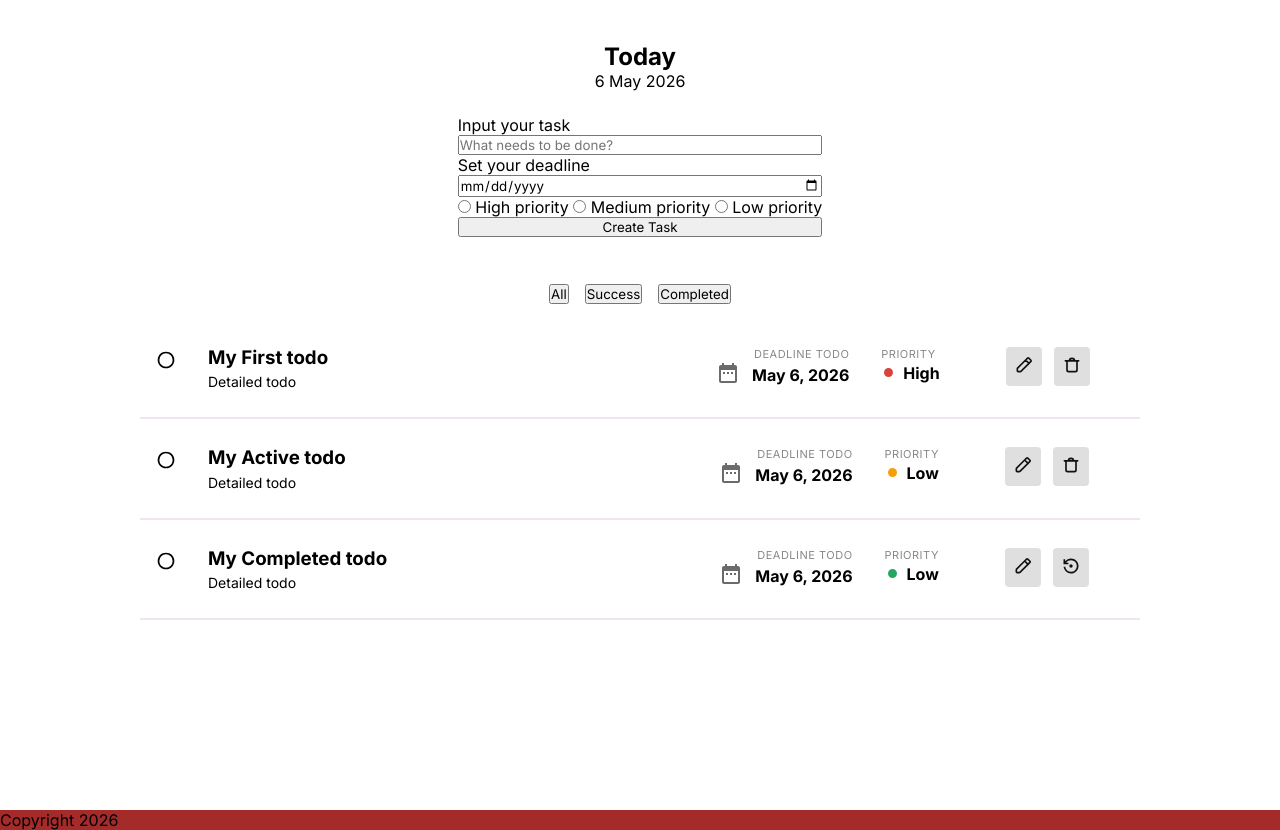
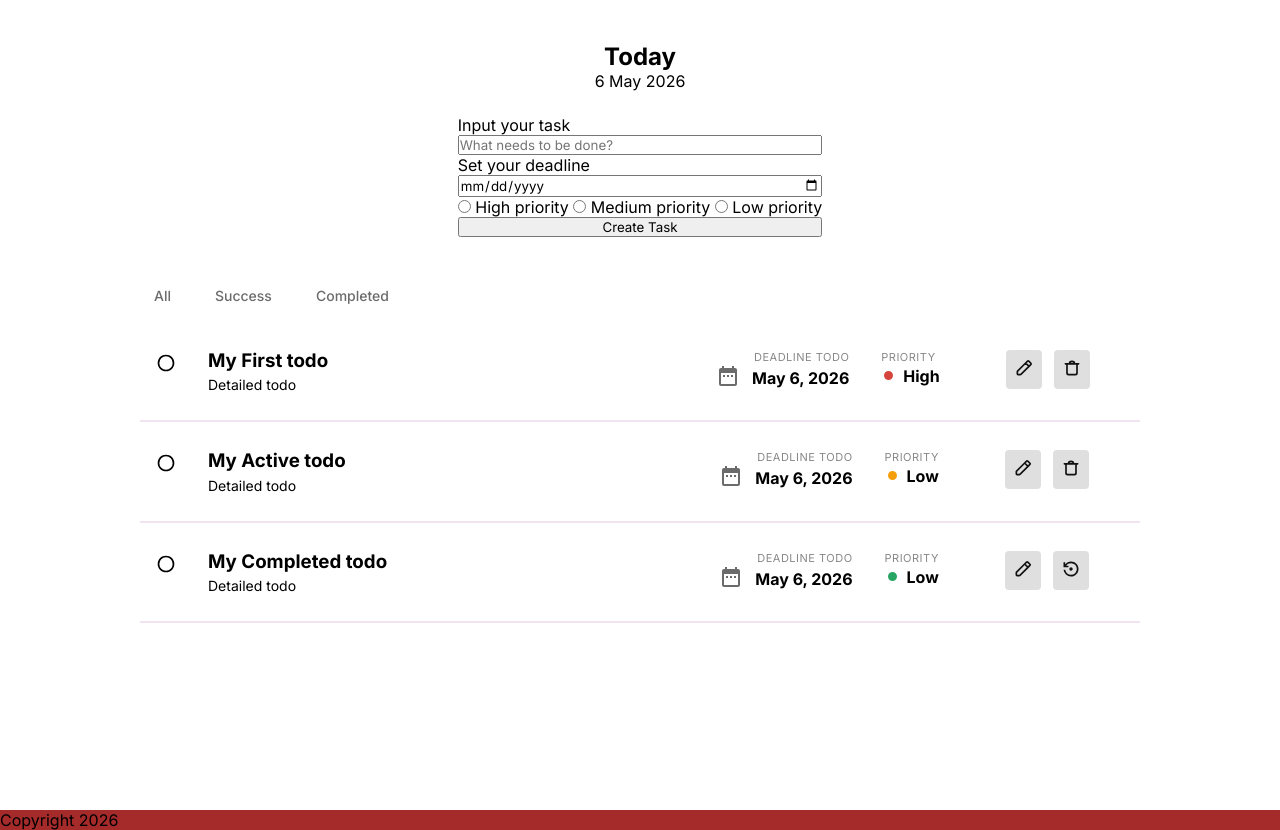
Before and after one commit to ridhaginanjar/nyieun-todo, a plain HTML site: page index.html in a window 1280 px wide. Shown: the part 93-923 px from the top of the page. Drawn offline with Linux system fonts and the light colour scheme.

Commit message:
refactor: styling tab bar

```diff
--- a/css/style.css
+++ b/css/style.css
@@ -32,7 +32,7 @@ header {
 .navbar {
     display: grid;
     grid-template-areas:
-    "dashboard settings";
+        "dashboard settings";
     grid-template-columns: 2;
     gap: 32px;
 }
@@ -40,7 +40,8 @@ header {
 main {
     min-height: 100vh;
 }
-.todo-card {
+
+.todo-card{
     background-color: #ffffff;
     min-height: 128px;
     display: flex;
@@ -49,59 +50,77 @@ main {
     justify-content: space-around;
     padding: 32px 64px;
 }
+
+.tab-bar {
+    display: flex;
+    flex-direction: row;
+    gap: 16px;
+    max-width: 1000px;
+    margin: 0 auto;
+    padding: 12px 16px;
+}
+
+.tab-btn {
+    padding: 6px 14px;
+    border: none;
+    border-radius: 6px;
+    background-color: transparent;
+    cursor: pointer;
+    font-size: 14px;
+    font-weight: 500;
+    color: #6B6B6B;
+}
+
+
 .date-info {
     display: flex;
     flex-direction: column;
     align-items: center;
-    margin-bottom:24px;
+    margin-bottom: 24px;
 }
+
 .task-form {
     display: grid;
     grid-template-areas:
-    "task-form"
-    "deadline"
-    "priority"
-    "submit";
+        "task-form"
+        "deadline"
+        "priority"
+        "submit";
     align-items: center;
     justify-content: center;
 }
+
 .task-info {
     display: flex;
     flex-direction: column;
     align-items: left;
 }
+
 .task-prior {
     display: flex;
     flex-direction: column;
     align-items: center;
-    gap:2px;
+    gap: 2px;
 }
+
 .task-deadline {
     display: flex;
     flex-direction: column;
 }
+
 .label-span {
-    font-size: 11px;        /* Ukuran label lebih kecil agar manis */
-    color: #888;            /* Warna abu-abu agar tidak dominan */
-    text-transform: uppercase; /* Opsional: membuat gaya modern */
+    font-size: 11px;
+    color: #888;
+    text-transform: uppercase;
     letter-spacing: 0.5px;
-    margin:0;
-    padding:0;
+    margin: 0;
+    padding: 0;
 }
+
 .info-priority {
     display: flex;
     align-items: center;
-    gap:6px;
-}
-
-.tab-bar {
-    background-color: #ffffff;
-    min-height: 50px;
-    display: flex;
-    flex-direction: row;
-    align-items: center;
-    gap: 16px;
-    justify-content: center;
+    gap: 6px;
 }
 
 #panel-all {
@@ -111,6 +130,7 @@ main {
 #panel-active {
     background-color: #ffffff;
 }
+
 #panel-completed {
     background-color: #ffffff;
 }
@@ -118,7 +138,7 @@ main {
 .todo-list {
     list-style: none;
     border-bottom: 2px solid #F1E4F1;
-    padding:12px 0;
+    padding: 12px 0;
 }
 
 .todo-item {
@@ -128,12 +148,14 @@ main {
     gap: 32px;
     padding: 16px;
 }
+
 .task-btn {
-    flex:0;
+    flex: 0;
     justify-content: center;
     align-items: center;
     margin-top: 3px;
 }
+
 .task-btn img {
     width: 20px;
     height: 20px;
@@ -141,23 +163,25 @@ main {
 }
 
 .todo-ul {
-    flex:1;
+    flex: 1;
     max-width: 1000px;
     margin: 0 auto;
     padding: 0;
 }
 
 .task-info {
-    flex:3;
+    flex: 3;
     display: flex;
     flex-direction: column;
     align-items: flex-start;
-    gap:4px;
+    gap: 4px;
 }
 
 .task-info h3 {
-    line-height: 1.2; /* Menjaga teks tetap rapat dan terkontrol */
-    margin-bottom: 2px; /* Jarak antara judul dan deskripsi */
+    line-height: 1.2;
+    /* Menjaga teks tetap rapat dan terkontrol */
+    margin-bottom: 2px;
+    /* Jarak antara judul dan deskripsi */
 }
 
 .task-info p {
@@ -166,28 +190,30 @@ main {
 }
 
 .task-deadline {
-    flex:1;
+    flex: 1;
     display: flex;
     flex-direction: column;
     justify-content: flex-end;
     align-items: flex-end;
 }
 
-.task-prior{
-    flex:0;
+.task-prior {
+    flex: 0;
     display: flex;
     flex-direction: column;
     justify-content: flex-start;
     align-items: flex-start;
 }
+
 .task-action {
-    flex:1;
+    flex: 1;
     display: flex;
     flex-direction: row;
     justify-content: center;
     align-items: center;
-    gap:12px;
+    gap: 12px;
 }
+
 .info-deadline {
     display: flex;
     flex-direction: row;
@@ -197,11 +223,12 @@ main {
 
 .btn-clean-border {
     border-radius: 8px;
-    border:none;
+    border: none;
     outline: none;
     background: none;
-    cursor:pointer;
+    cursor: pointer;
 }
+
 .btn-submit {
     border: none;
     background-color: var(--icon-action);
--- a/index.html
+++ b/index.html
@@ -49,9 +49,9 @@
             </form>
         </div>
         <div class="tab-bar">
-            <button type="button">All</button>
-            <button type="button">Success</button>
-            <button type="button">Completed</button>
+            <button type="button" class="tab-btn btn-clean-border">All</button>
+            <button type="button" class="tab-btn btn-clean-border">Success</button>
+            <button type="button" class="tab-btn btn-clean-border">Completed</button>
         </div>
         <div id="panel-all">
             <ul class="todo-ul">
```
